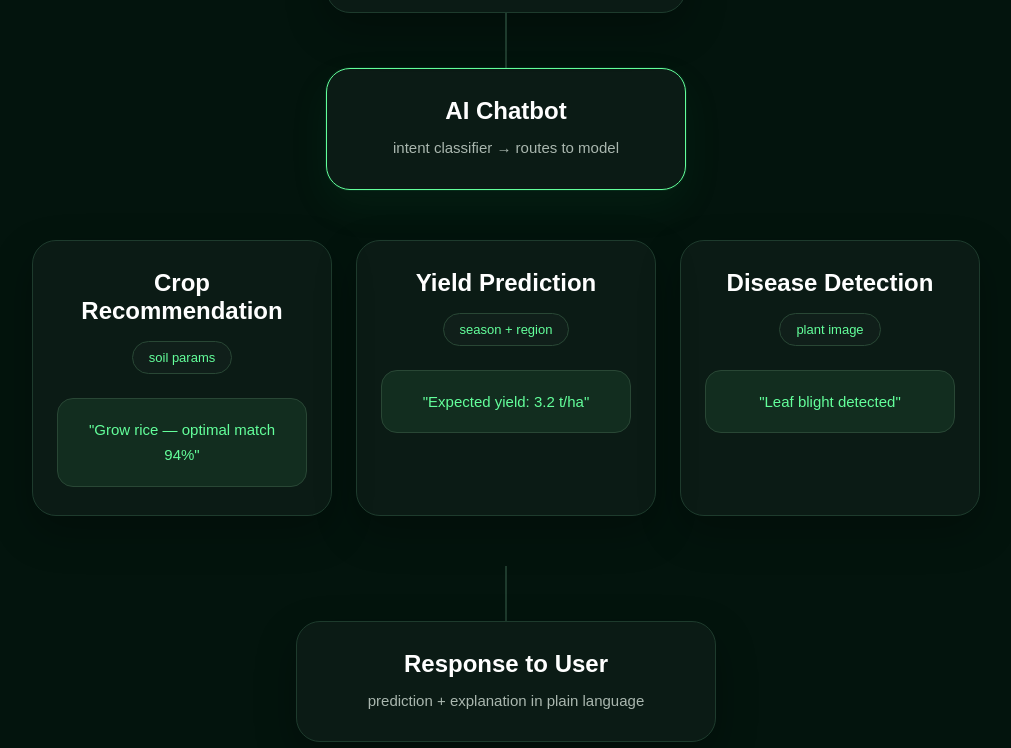
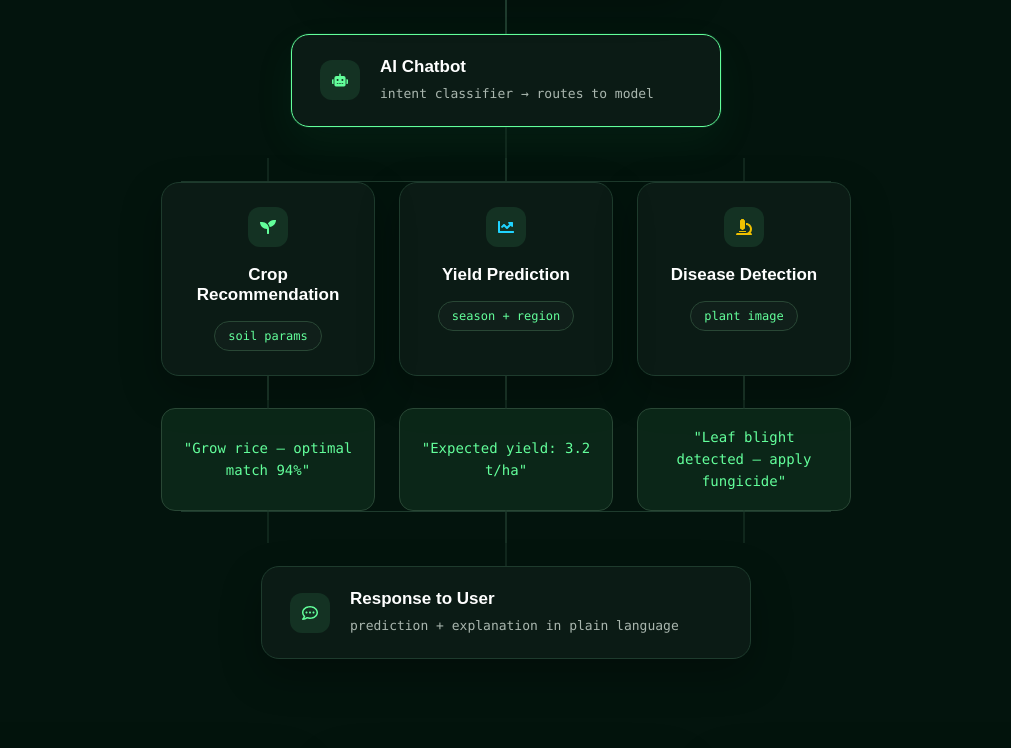
Before and after one commit to SiddharthGanguli/Agrio_AI, a React (Vite) app in the folder agrio-frontend/: page /about in a window 1280 px wide. Shown: the part 1420-2168 px from the top of the page, without its empty margins (134-1145 px from the left). Built offline with nearby package versions, Linux system fonts and the light colour scheme.

Commit message:
updating flow diagram

```diff
--- a/agrio-frontend/src/pages/About.jsx
+++ b/agrio-frontend/src/pages/About.jsx
@@ -1,6 +1,16 @@
 import "../styles/About.css";
 
 import AgrioImage from "../assets/Agrio.jpg";
+
+import {
+  FaChartLine,
+  FaFlask,
+  FaImage,
+  FaMicroscope,
+  FaRegCommentDots,
+  FaRobot,
+  FaSeedling,
+} from "react-icons/fa";
 
 function About() {
 
@@ -142,33 +152,49 @@ function About() {
 
         <div className="workflow-flow">
 
-          <div className="flow-box">
+          <div className="flow-box query-box">
 
+            <div className="flow-icon">
+              <FaRegCommentDots />
+            </div>
+
+            <div>
               <h3>User Query</h3>
 
               <p>
                 text prompt or image upload
               </p>
+            </div>
 
           </div>
 
-          <div className="flow-line"></div>
+          <div className="flow-line vertical-line"></div>
 
           <div className="flow-box active-box">
 
+            <div className="flow-icon">
+              <FaRobot />
+            </div>
+
+            <div>
               <h3>AI Chatbot</h3>
 
               <p>
                 intent classifier → routes to model
               </p>
+            </div>
 
           </div>
 
-          {/* MODEL CARDS */}
+          <div className="branch-line top-branch"></div>
 
           <div className="model-row">
 
             <div className="model-card">
+
+              <div className="model-card-icon crop-icon">
+                <FaSeedling />
+              </div>
 
               <h3>
                 Crop Recommendation
@@ -178,15 +204,13 @@ function About() {
                 soil params
               </span>
 
-              <div className="result-box">
-
-                "Grow rice — optimal match 94%"
-
-              </div>
-
             </div>
 
             <div className="model-card">
+
+              <div className="model-card-icon yield-icon">
+                <FaChartLine />
+              </div>
 
               <h3>
                 Yield Prediction
@@ -196,15 +220,13 @@ function About() {
                 season + region
               </span>
 
-              <div className="result-box">
-
-                "Expected yield: 3.2 t/ha"
-
-              </div>
-
             </div>
 
             <div className="model-card">
+
+              <div className="model-card-icon disease-icon">
+                <FaMicroscope />
+              </div>
 
               <h3>
                 Disease Detection
@@ -214,20 +236,41 @@ function About() {
                 plant image
               </span>
 
+            </div>
+
+          </div>
+
+          <div className="result-row">
+
             <div className="result-box">
 
-                "Leaf blight detected"
+              "Grow rice — optimal match 94%"
+
+            </div>
+
+            <div className="result-box">
+
+              "Expected yield: 3.2 t/ha"
+
+            </div>
+
+            <div className="result-box">
+
+              "Leaf blight detected — apply fungicide"
 
             </div>
 
           </div>
 
-          </div>
-
-          <div className="flow-line"></div>
+          <div className="branch-line bottom-branch"></div>
 
           <div className="flow-box response-box">
 
+            <div className="flow-icon">
+              <FaRegCommentDots />
+            </div>
+
+            <div>
               <h3>
                 Response to User
               </h3>
@@ -235,6 +278,7 @@ function About() {
               <p>
                 prediction + explanation in plain language
               </p>
+            </div>
 
           </div>
 
@@ -245,6 +289,8 @@ function About() {
         <div className="example-row">
 
           <div className="example-card">
+
+            <FaFlask className="example-icon" />
 
             <p>
               "My soil has N=34, P=23, K=45,
@@ -259,6 +305,8 @@ function About() {
 
           <div className="example-card">
 
+            <FaChartLine className="example-icon" />
+
             <p>
               "What yield can I expect for maize
               in Kharif season?"
@@ -271,6 +319,8 @@ function About() {
           </div>
 
           <div className="example-card">
+
+            <FaImage className="example-icon" />
 
             <p>
               "My tomato leaves have yellow spots."
--- a/agrio-frontend/src/styles/About.css
+++ b/agrio-frontend/src/styles/About.css
@@ -384,33 +384,62 @@ body.light .about-page .disease-card h4,
   display: flex;
   flex-direction: column;
   align-items: center;
+  position: relative;
+  max-width: 820px;
+  margin: 0 auto;
 }
 
 .flow-box {
-  width: 360px;
+  width: min(100%, 430px);
 
   background: var(--card);
 
   border: 1px solid var(--border);
 
-  border-radius: 24px;
+  border-radius: 18px;
 
-  padding: 28px;
+  padding: 22px 28px;
 
-  text-align: center;
+  display: flex;
+  align-items: center;
+  gap: 20px;
+
+  text-align: left;
 
   box-shadow: var(--shadow);
 }
 
+.query-box {
+  width: min(100%, 360px);
+}
+
+.flow-icon,
+.model-card-icon {
+  width: 40px;
+  height: 40px;
+
+  border-radius: 12px;
+
+  display: flex;
+  align-items: center;
+  justify-content: center;
+
+  flex: 0 0 auto;
+
+  color: var(--green);
+  background: rgba(99,255,155,0.1);
+}
+
 .flow-box h3 {
-  font-size: 24px;
-  margin-bottom: 10px;
+  font-size: 17px;
+  margin-bottom: 7px;
 }
 
 .flow-box p {
   color: var(--muted);
-  font-size: 15px;
-  line-height: 1.7;
+  font-family: "SFMono-Regular", Consolas, monospace;
+  font-size: 13px;
+  line-height: 1.5;
 }
 
 .active-box {
@@ -433,36 +462,113 @@ body.light .about-page .flow-line,
 
 .flow-line {
   width: 2px;
+  height: 50px;
+}
+
+.branch-line {
+  position: relative;
+
+  width: min(100%, 650px);
+  height: 55px;
+}
+
+.branch-line::before {
+  content: "";
+  position: absolute;
+  left: 0;
+  right: 0;
+
+  height: 1px;
+
+  background: var(--border);
+}
+
+.branch-line::after {
+  content: "";
+  position: absolute;
+  left: 50%;
+
+  width: 1px;
+
+  transform: translateX(-50%);
+
+  background: var(--border);
+}
+
+.top-branch::before {
+  bottom: 0;
+}
+
+.top-branch::after {
+  top: 0;
+  bottom: 0;
+}
+
+.bottom-branch::before {
+  top: 0;
+}
+
+.bottom-branch::after {
+  top: 0;
   height: 55px;
 }
 
 
 .model-row {
-  display: flex;
-  justify-content: center;
-  flex-wrap: wrap;
+  display: grid;
+  grid-template-columns: repeat(3, minmax(0, 1fr));
 
   gap: 24px;
 
-  margin: 50px 0;
+  width: min(100%, 690px);
+  margin: 0;
 }
 
 .model-card {
-  width: 300px;
+  width: 100%;
 
-  padding: 28px 24px;
+  padding: 24px 22px;
 
   background: var(--card);
 
   border: 1px solid var(--border);
 
-  border-radius: 24px;
+  border-radius: 18px;
 
   text-align: center;
+  position: relative;
 
   transition: 0.3s ease;
 
   box-shadow: var(--shadow);
+}
+
+.model-card::before {
+  content: "";
+  position: absolute;
+  top: -25px;
+  left: 50%;
+
+  width: 1px;
+  height: 25px;
+
+  transform: translateX(-50%);
+
+  background: var(--border);
+}
+
+.model-card::after {
+  content: "";
+  position: absolute;
+  bottom: -25px;
+  left: 50%;
+
+  width: 1px;
+  height: 25px;
+
+  transform: translateX(-50%);
+
+  background: var(--border);
 }
 
 .model-card:hover {
@@ -470,8 +576,21 @@ body.light .about-page .flow-line,
   border-color: var(--green);
 }
 
+.model-card-icon {
+  margin: 0 auto 18px;
+}
+
+.yield-icon {
+  color: #20d4ff;
+}
+
+.disease-icon {
+  color: #f0c000;
+}
+
 .model-card h3 {
-  font-size: 24px;
+  font-size: 17px;
+  line-height: 1.2;
   margin-bottom: 16px;
 }
 
@@ -484,11 +603,12 @@ body.light .about-page .flow-line,
 
   border-radius: 40px;
 
-  padding: 8px 16px;
+  padding: 7px 13px;
 
-  font-size: 13px;
+  font-family: "SFMono-Regular", Consolas, monospace;
+  font-size: 12px;
 
-  margin-bottom: 24px;
+  margin-bottom: 0;
 }
 
 body.dark .about-page .result-box,
@@ -506,19 +626,63 @@ body.light .about-page .result-box,
 }
 
 .result-box {
+  min-height: 86px;
   padding: 18px;
 
-  border-radius: 16px;
+  border-radius: 14px;
 
   color: var(--green);
+  display: flex;
+  align-items: center;
+  justify-content: center;
 
-  line-height: 1.7;
+  font-family: "SFMono-Regular", Consolas, monospace;
+  line-height: 1.55;
 
-  font-size: 15px;
+  font-size: 14px;
+  text-align: center;
+  position: relative;
+}
+
+.result-box::before {
+  content: "";
+  position: absolute;
+  top: -34px;
+  left: 50%;
+
+  width: 1px;
+  height: 34px;
+
+  transform: translateX(-50%);
+
+  background: var(--border);
+}
+
+.result-box::after {
+  content: "";
+  position: absolute;
+  bottom: -33px;
+  left: 50%;
+
+  width: 1px;
+  height: 33px;
+
+  transform: translateX(-50%);
+
+  background: var(--border);
+}
+
+.result-row {
+  display: grid;
+  grid-template-columns: repeat(3, minmax(0, 1fr));
+  gap: 24px;
+
+  width: min(100%, 690px);
+  margin-top: 32px;
 }
 
 .response-box {
-  width: 420px;
+  width: min(100%, 490px);
 }
 
 
@@ -546,6 +710,12 @@ body.light .about-page .result-box,
   transition: 0.3s ease;
 
   box-shadow: var(--shadow);
+}
+
+.example-icon {
+  color: var(--green);
+  font-size: 18px;
+  margin-bottom: 18px;
 }
 
 .example-card:hover {
@@ -827,6 +997,43 @@ body.light .about-page .team-image,
     width: 100%;
   }
 
+  .workflow-flow {
+    max-width: 100%;
+  }
+
+  .flow-box {
+    padding: 20px;
+  }
+
+  .branch-line {
+    width: 2px;
+    height: 42px;
+    background: var(--border);
+  }
+
+  .branch-line::before,
+  .branch-line::after,
+  .model-card::before,
+  .model-card::after,
+  .result-box::before,
+  .result-box::after {
+    display: none;
+  }
+
+  .model-row,
+  .result-row {
+    grid-template-columns: 1fr;
+    width: 100%;
+  }
+
+  .model-row {
+    margin-bottom: 24px;
+  }
+
+  .result-row {
+    margin-top: 0;
+  }
+
   .about-right {
     height: 480px;
   }
```
Lines whose indentation alone changed are shown as unchanged.
